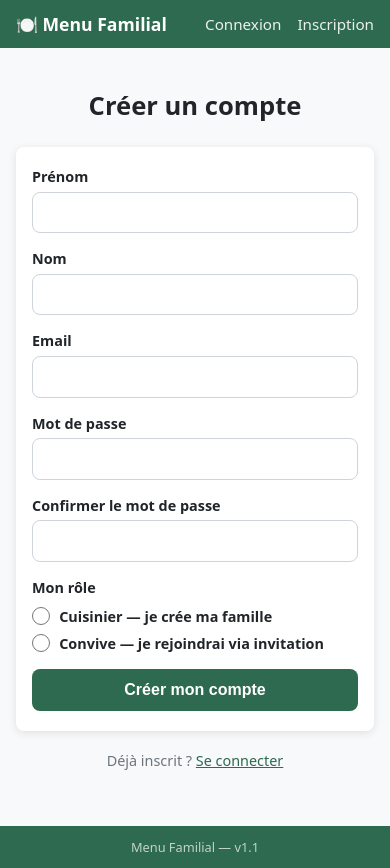
After one commit to CyrilleNantes/menu-app, a Django app: page /inscription/ in a window 390 px wide. The commit adds this page. Run offline with Django 5.2, Linux system fonts and the light colour scheme.

Commit message:
feat: étape 3 — authentification et gestion des familles
- Inscription : formulaire avec choix rôle (Cuisinier/Convive), création
  famille automatique pour le Cuisinier, validation email unique
- Connexion/déconnexion via Django auth (username = email)
- Page rejoindre famille via token UUID
- Placeholder planning (étape 7)
- Nav contextuelle (connexion/déconnexion selon état auth)
- CSS formulaires mobile-first (form-card, radio-group, form-row)
- LOGIN_URL, AUTHENTICATION_BACKENDS, ACCOUNT_SIGNUP_FIELDS configurés

Co-Authored-By: Claude Sonnet 4.6 <noreply@anthropic.com>

```diff
--- a/config/urls.py
+++ b/config/urls.py
@@ -19,5 +19,6 @@ from django.urls import path, include
 
 urlpatterns = [
     path("admin/", admin.site.urls),
+    path("accounts/", include("allauth.urls")),
     path("", include("menu.urls")),
 ]
--- a/menu/forms.py
+++ b/menu/forms.py
@@ -1 +1,27 @@
 from django import forms
+from django.contrib.auth.models import User
+
+
+class InscriptionForm(forms.Form):
+    prenom = forms.CharField(max_length=50, label="Prénom")
+    nom = forms.CharField(max_length=50, label="Nom")
+    email = forms.EmailField(label="Email")
+    password1 = forms.CharField(widget=forms.PasswordInput, label="Mot de passe")
+    password2 = forms.CharField(widget=forms.PasswordInput, label="Confirmer le mot de passe")
+    role = forms.ChoiceField(
+        choices=[("cuisinier", "Cuisinier — je crée ma famille"), ("convive", "Convive — je rejoindrai via invitation")],
+        widget=forms.RadioSelect,
+        label="Mon rôle",
+    )
+    nom_famille = forms.CharField(max_length=100, label="Nom de la famille", required=False,
+                                   help_text="Requis si vous êtes Cuisinier")
+
+    def clean(self):
+        cleaned = super().clean()
+        if cleaned.get("password1") != cleaned.get("password2"):
+            raise forms.ValidationError("Les mots de passe ne correspondent pas.")
+        if cleaned.get("role") == "cuisinier" and not cleaned.get("nom_famille"):
+            raise forms.ValidationError("Un nom de famille est requis pour le Cuisinier.")
+        if User.objects.filter(email=cleaned.get("email", "")).exists():
+            raise forms.ValidationError("Cet email est déjà utilisé.")
+        return cleaned
--- a/menu/static/menu/css/main.css
+++ b/menu/static/menu/css/main.css
@@ -56,7 +56,47 @@ body { font-family: var(--font); background: var(--color-bg); color: var(--color
 .btn--primary:hover { background: var(--color-primary-light); }
 .btn--secondary { background: #fff; color: var(--color-primary); border: 2px solid var(--color-primary); }
 
+/* ---- Formulaires ---- */
+.form-page { max-width: 480px; margin: 0 auto; padding: 1rem 0 2rem; }
+.form-page__title { font-size: 1.6rem; margin-bottom: 1.5rem; text-align: center; }
+.form-page__subtitle { color: var(--color-muted); margin-bottom: 1.5rem; text-align: center; line-height: 1.5; }
+.form-page__alt { text-align: center; margin-top: 1.25rem; color: var(--color-muted); font-size: .9rem; }
+.form-page__alt a { color: var(--color-primary); }
+
+.form-card { background: #fff; border-radius: var(--radius); box-shadow: var(--shadow); padding: 1.75rem 1.5rem; display: flex; flex-direction: column; gap: 1rem; }
+
+.form-row { display: grid; grid-template-columns: 1fr 1fr; gap: 1rem; }
+
+.form-group { display: flex; flex-direction: column; gap: .35rem; }
+.form-group label { font-weight: 600; font-size: .9rem; }
+.form-group input, .form-group select, .form-group textarea {
+    border: 1.5px solid #ced4da; border-radius: var(--radius);
+    padding: .55rem .75rem; font-size: 1rem; font-family: inherit;
+    transition: border-color .15s;
+}
+.form-group input:focus, .form-group select:focus, .form-group textarea:focus {
+    outline: none; border-color: var(--color-primary);
+}
+.form-error { color: var(--color-danger); font-size: .82rem; }
+.form-help { color: var(--color-muted); font-size: .82rem; }
+
+.radio-group { display: flex; flex-direction: column; gap: .5rem; margin-top: .25rem; }
+.radio-label { display: flex; align-items: center; gap: .6rem; cursor: pointer; font-weight: normal; }
+.radio-label input[type=radio] { width: 1.1rem; height: 1.1rem; accent-color: var(--color-primary); }
+
+.btn--full { width: 100%; text-align: center; padding: .75rem; }
+
+/* Nav liens auth */
+.nav__links form { display: inline; }
+.nav__links button { background: none; border: none; color: #fff; cursor: pointer; font-size: .95rem; opacity: .9; padding: 0; font-family: inherit; }
+.nav__links button:hover { opacity: 1; }
+
 @media (min-width: 600px) {
     .main { padding: 2rem 1.5rem; }
     .hero h1 { font-size: 2.5rem; }
 }
+
+@media (max-width: 480px) {
+    .form-row { grid-template-columns: 1fr; }
+    .form-card { padding: 1.25rem 1rem; }
+}
--- /dev/null
+++ b/menu/templates/menu/auth/inscription.html
@@ -0,0 +1,87 @@
+{% extends "menu/base.html" %}
+
+{% block title %}Inscription — Menu Familial{% endblock %}
+
+{% block content %}
+<div class="form-page">
+    <h1 class="form-page__title">Créer un compte</h1>
+
+    {% if form.non_field_errors %}
+    <div class="message message--error">
+        {% for error in form.non_field_errors %}{{ error }}{% endfor %}
+    </div>
+    {% endif %}
+
+    <form method="post" class="form-card">
+        {% csrf_token %}
+
+        <div class="form-row">
+            <div class="form-group">
+                <label for="{{ form.prenom.id_for_label }}">{{ form.prenom.label }}</label>
+                {{ form.prenom }}
+                {% if form.prenom.errors %}<span class="form-error">{{ form.prenom.errors.0 }}</span>{% endif %}
+            </div>
+            <div class="form-group">
+                <label for="{{ form.nom.id_for_label }}">{{ form.nom.label }}</label>
+                {{ form.nom }}
+                {% if form.nom.errors %}<span class="form-error">{{ form.nom.errors.0 }}</span>{% endif %}
+            </div>
+        </div>
+
+        <div class="form-group">
+            <label for="{{ form.email.id_for_label }}">{{ form.email.label }}</label>
+            {{ form.email }}
+            {% if form.email.errors %}<span class="form-error">{{ form.email.errors.0 }}</span>{% endif %}
+        </div>
+
+        <div class="form-group">
+            <label for="{{ form.password1.id_for_label }}">{{ form.password1.label }}</label>
+            {{ form.password1 }}
+            {% if form.password1.errors %}<span class="form-error">{{ form.password1.errors.0 }}</span>{% endif %}
+        </div>
+
+        <div class="form-group">
+            <label for="{{ form.password2.id_for_label }}">{{ form.password2.label }}</label>
+            {{ form.password2 }}
+            {% if form.password2.errors %}<span class="form-error">{{ form.password2.errors.0 }}</span>{% endif %}
+        </div>
+
+        <div class="form-group">
+            <label>{{ form.role.label }}</label>
+            <div class="radio-group">
+                {% for choice in form.role %}
+                <label class="radio-label">
+                    {{ choice.tag }}
+                    <span>{{ choice.choice_label }}</span>
+                </label>
+                {% endfor %}
+            </div>
+            {% if form.role.errors %}<span class="form-error">{{ form.role.errors.0 }}</span>{% endif %}
+        </div>
+
+        <div class="form-group" id="famille-field">
+            <label for="{{ form.nom_famille.id_for_label }}">{{ form.nom_famille.label }}</label>
+            {{ form.nom_famille }}
+            <span class="form-help">{{ form.nom_famille.help_text }}</span>
+            {% if form.nom_famille.errors %}<span class="form-error">{{ form.nom_famille.errors.0 }}</span>{% endif %}
+        </div>
+
+        <button type="submit" class="btn btn--primary btn--full">Créer mon compte</button>
+    </form>
+
+    <p class="form-page__alt">Déjà inscrit ? <a href="{% url 'menu:connexion' %}">Se connecter</a></p>
+</div>
+
+<script>
+(function () {
+    const radios = document.querySelectorAll('input[name="role"]');
+    const familleField = document.getElementById('famille-field');
+    function toggle() {
+        const val = document.querySelector('input[name="role"]:checked')?.value;
+        familleField.style.display = val === 'cuisinier' ? '' : 'none';
+    }
+    radios.forEach(r => r.addEventListener('change', toggle));
+    toggle();
+})();
+</script>
+{% endblock %}
--- a/menu/templates/menu/base.html
+++ b/menu/templates/menu/base.html
@@ -28,9 +28,15 @@
         <a href="{% url 'menu:home' %}" class="nav__brand">🍽️ Menu Familial</a>
         <div class="nav__links">
             {% if user.is_authenticated %}
-            <a href="{% url 'menu:home' %}">Accueil</a>
+            <a href="{% url 'menu:planning' %}">Planning</a>
+            <span>{{ user.first_name|default:user.email }}</span>
+            <form method="post" action="{% url 'menu:deconnexion' %}">
+                {% csrf_token %}
+                <button type="submit">Déconnexion</button>
+            </form>
             {% else %}
-            <a href="{% url 'menu:home' %}">Accueil</a>
+            <a href="{% url 'menu:connexion' %}">Connexion</a>
+            <a href="{% url 'menu:inscription' %}">Inscription</a>
             {% endif %}
         </div>
     </nav>
--- a/menu/templates/menu/home.html
+++ b/menu/templates/menu/home.html
@@ -1,5 +1,4 @@
 {% extends "menu/base.html" %}
-{% load static %}
 
 {% block title %}Accueil — Menu Familial{% endblock %}
 
@@ -8,9 +7,10 @@
     <h1>🍽️ Menu Familial</h1>
     <p class="hero__subtitle">Planifiez vos menus, gérez vos recettes et générez vos listes de courses.</p>
     {% if user.is_authenticated %}
-    <a href="#" class="btn btn--primary">Voir le planning</a>
+    <a href="{% url 'menu:planning' %}" class="btn btn--primary">Voir le planning</a>
     {% else %}
-    <a href="#" class="btn btn--primary">Se connecter</a>
+    <a href="{% url 'menu:connexion' %}" class="btn btn--primary">Se connecter</a>
+    <a href="{% url 'menu:inscription' %}" class="btn btn--secondary" style="margin-left:.75rem">Créer un compte</a>
     {% endif %}
 </div>
 {% endblock %}
--- a/menu/urls.py
+++ b/menu/urls.py
@@ -5,4 +5,10 @@ app_name = "menu"
 
 urlpatterns = [
     path("", views.home, name="home"),
+    path("inscription/", views.inscription, name="inscription"),
+    path("connexion/", views.connexion, name="connexion"),
+    path("deconnexion/", views.deconnexion, name="deconnexion"),
+    path("famille/inviter/<uuid:token>/", views.rejoindre_famille, name="rejoindre_famille"),
+    path("famille/rejoindre/", views.rejoindre_famille_page, name="rejoindre_famille_page"),
+    path("planning/", views.planning, name="planning"),
 ]
--- a/menu/views.py
+++ b/menu/views.py
@@ -1,5 +1,112 @@
-from django.shortcuts import render
+import logging
+
+from django.contrib import messages
+from django.contrib.auth import login, logout
+from django.contrib.auth.decorators import login_required
+from django.contrib.auth.models import User
+from django.shortcuts import get_object_or_404, redirect, render
+from django.views.decorators.http import require_POST
+
+from .forms import InscriptionForm
+from .models import Family, UserProfile
+
+logger = logging.getLogger("menu")
 
 
 def home(request):
+    if request.user.is_authenticated:
+        return redirect("menu:planning")
     return render(request, "menu/home.html")
+
+
+def inscription(request):
+    if request.user.is_authenticated:
+        return redirect("menu:home")
+
+    form = InscriptionForm(request.POST or None)
+    if request.method == "POST" and form.is_valid():
+        cd = form.cleaned_data
+        user = User.objects.create_user(
+            username=cd["email"],
+            email=cd["email"],
+            password=cd["password1"],
+            first_name=cd["prenom"],
+            last_name=cd["nom"],
+        )
+        family = None
+        if cd["role"] == "cuisinier":
+            family = Family.objects.create(name=cd["nom_famille"], created_by=user)
+
+        UserProfile.objects.create(user=user, family=family, role=cd["role"])
+
+        login(request, user, backend="django.contrib.auth.backends.ModelBackend")
+        messages.success(request, "Bienvenue !")
+        logger.info("Nouvel utilisateur inscrit : %s (rôle : %s)", user.email, cd["role"])
+        return redirect("menu:home")
+
+    return render(request, "menu/auth/inscription.html", {"form": form})
+
+
+def connexion(request):
+    if request.user.is_authenticated:
+        return redirect("menu:home")
+
+    error = None
+    if request.method == "POST":
+        from django.contrib.auth import authenticate
+        email = request.POST.get("email", "").strip()
+        password = request.POST.get("password", "")
+        user = authenticate(request, username=email, password=password)
+        if user is not None:
+            login(request, user)
+            next_url = request.GET.get("next", "")
+            return redirect(next_url or "menu:home")
+        error = "Email ou mot de passe incorrect."
+
+    return render(request, "menu/auth/connexion.html", {"error": error})
+
+
+@require_POST
+@login_required
+def deconnexion(request):
+    logout(request)
+    return redirect("menu:connexion")
+
+
+@login_required
+def rejoindre_famille(request, token):
+    try:
+        profile = request.user.profile
+    except UserProfile.DoesNotExist:
+        messages.error(request, "Profil utilisateur introuvable.")
+        return redirect("menu:home")
+
+    if profile.family:
+        messages.warning(request, "Vous appartenez déjà à une famille.")
+        return redirect("menu:home")
+
+    famille = get_object_or_404(Family, invite_token=token)
+    profile.family = famille
+    profile.save(update_fields=["family"])
+    messages.success(request, f"Vous avez rejoint la famille « {famille.name} » !")
+    logger.info("Utilisateur %s a rejoint la famille %s", request.user.email, famille.name)
+    return redirect("menu:home")
+
+
+@login_required
+def rejoindre_famille_page(request):
+    return render(request, "menu/auth/rejoindre.html")
+
+
+@login_required
+def planning(request):
+    # Placeholder — implémenté à l'étape 7
+    try:
+        profile = request.user.profile
+    except UserProfile.DoesNotExist:
+        return redirect("menu:rejoindre_famille_page")
+
+    if not profile.family:
+        return redirect("menu:rejoindre_famille_page")
+
+    return render(request, "menu/planning/index.html")
```
Also changed, not shown: config/settings.py (+40 -1 lines), menu/templates/menu/auth/connexion.html (added, +32 -0 lines), menu/templates/menu/auth/rejoindre.html (added, +22 -0 lines), menu/templates/menu/planning/index.html (added, +10 -0 lines), spec.md (+2 -0 lines).
